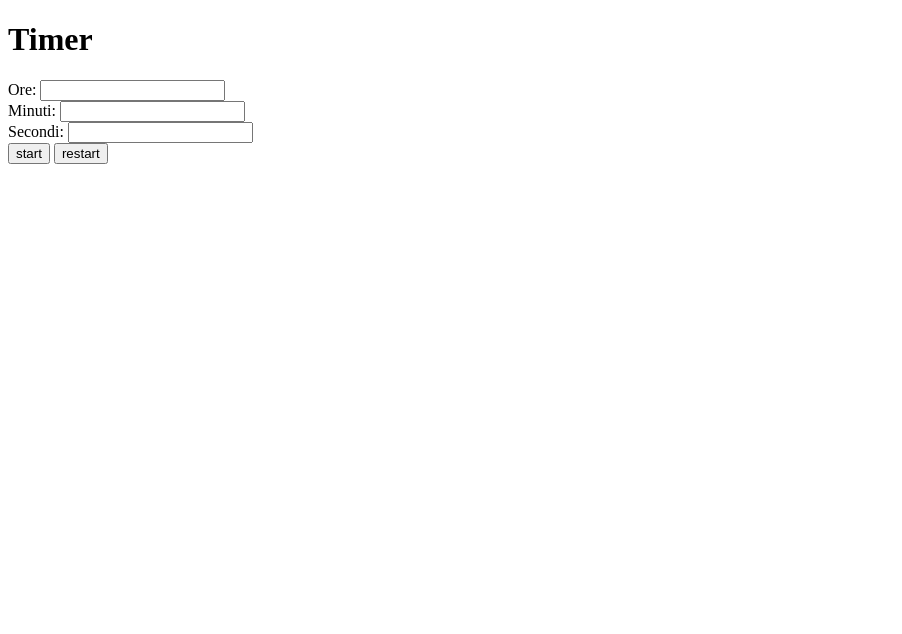
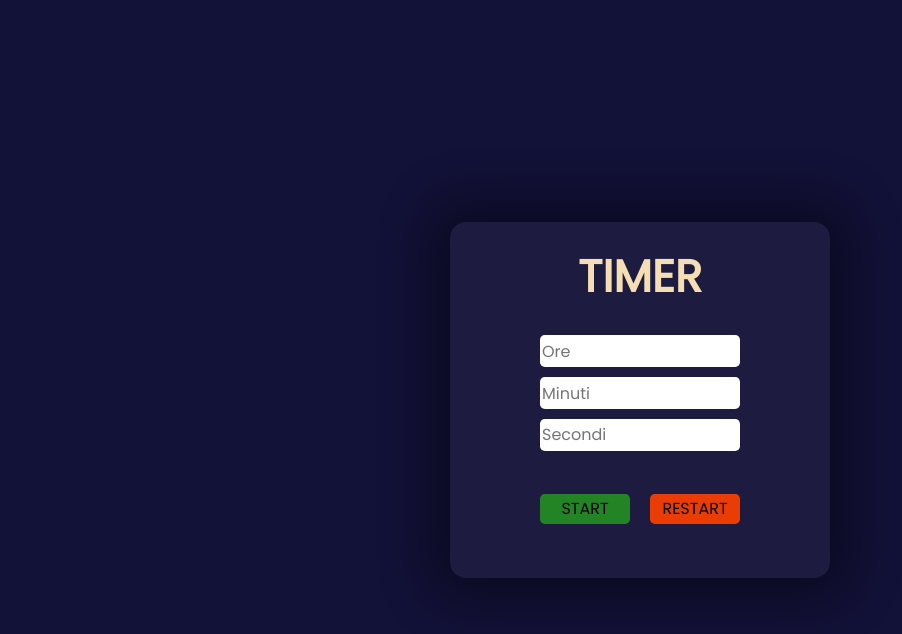
Before and after one commit to VittorioDL/ing-informatica-progetti, a plain HTML site: page timer_js/index.html in a window 1280 px wide. Shown: the whole page, without its empty margins (0-902 px from the left). Drawn offline with Linux system fonts and the light colour scheme.

Commit message:
Add files via upload

```diff
--- a/timer_js/index.html
+++ b/timer_js/index.html
@@ -2,20 +2,24 @@
 <html lang="en">
     <head>
         <title> Timer studio </title>
+        <link rel="stylesheet" href="reset.css">
+        <link rel="stylesheet" href="styles.css">
     </head>
     <body>
-        <h1 id="ciao">Timer</h1>
-        <form>
-            <label for="ore">Ore:</label>
-            <input type="text" id="ore" name="ore"><br>
-            <label for="minuti">Minuti:</label>
-            <input type="text" id="minuti" name="minuti"><br>
-            <label for="secondi", id="secLabel">Secondi:</label>
-            <input type="text" id="secondi" name="secondi"></br>
-        </form>
-        <button id="bottone" onclick="startTimer()">start</button>
-        <button onclick="restart()">restart</button>
-        <h2 id="timer"></h2>
+        <div class="container">
+            <h1 id="ciao">Timer</h1>
+            <form>
+                <input type="number" id="ore" name="ore" placeholder="Ore"><br>
+                <input type="number" id="minuti" name="minuti" placeholder="Minuti"><br>
+                <input type="number" id="secondi" name="secondi" placeholder="Secondi"></br>
+            </form>
+            <div class="buttons">
+                <button class="btn" id="bottone" onclick="startTimer()">start</button>
+                <button class="btn restart" onclick="restart()">restart</button>
+            </div>
+            <h2 id="timer"></h2>
+        </div>
+
         <script src="app.js"></script>
     </body>
 </html>
--- /dev/null
+++ b/timer_js/reset.css
@@ -0,0 +1,74 @@
+/* Box sizing rules */
+*,
+*::before,
+*::after {
+  box-sizing: border-box;
+}
+
+/* Remove default margin */
+body,
+h1,
+h2,
+h3,
+h4,
+p,
+figure,
+blockquote,
+dl,
+dd {
+  margin: 0;
+}
+
+/* Remove list styles on ul, ol elements with a list role, which suggests default styling will be removed */
+ul[role='list'],
+ol[role='list'] {
+  list-style: none;
+}
+
+/* Set core root defaults */
+html:focus-within {
+  scroll-behavior: smooth;
+}
+
+/* Set core body defaults */
+body {
+  min-height: 100vh;
+  text-rendering: optimizeSpeed;
+  line-height: 1.5;
+}
+
+/* A elements that don't have a class get default styles */
+a:not([class]) {
+  text-decoration-skip-ink: auto;
+}
+
+/* Make images easier to work with */
+img,
+picture {
+  max-width: 100%;
+  display: block;
+}
+
+/* Inherit fonts for inputs and buttons */
+input,
+button,
+textarea,
+select {
+  font: inherit;
+}
+
+/* Remove all animations, transitions and smooth scroll for people that prefer not to see them */
+@media (prefers-reduced-motion: reduce) {
+  html:focus-within {
+   scroll-behavior: auto;
+  }
+
+  *,
+  *::before,
+  *::after {
+    animation-duration: 0.01ms !important;
+    animation-iteration-count: 1 !important;
+    transition-duration: 0.01ms !important;
+    scroll-behavior: auto !important;
+  }
+}
--- /dev/null
+++ b/timer_js/styles.css
@@ -0,0 +1,76 @@
+@import url('https://fonts.googleapis.com/css2?family=Poppins:wght@300;400&display=swap');
+
+body, html{
+    font-family: 'Poppins', sans-serif;
+    font-size: 16px;
+}
+
+body{
+    width: 100%;
+    height: 100vh;
+    display: flex;
+    align-items: center;
+    justify-content: center;
+    background-color: rgb(18, 17, 55);
+}
+
+.container{
+    width: 380px;
+    background-color: rgb(29, 28, 64);
+    border-radius: 1rem;
+    display: flex;
+    align-items: center;
+    justify-content: center;
+    flex-direction: column;
+    box-shadow: 0 0 50px 20px rgba(0,0,0, 0.4);
+}
+
+h1{
+    margin: 1.3rem 0;
+    font-size: 2.8rem;
+    color: wheat;
+    text-transform: uppercase;
+}
+
+input{
+    width: 200px;
+    height: 2rem;
+    margin: 0.3rem 0;
+    border-style: none;
+    border-radius: 0.3rem;
+}
+
+.buttons{
+    width: 200px;
+    display: flex;
+    justify-content: space-between;
+}
+
+.btn{
+    width: 90px;
+    height: 30px;
+    background-color: rgba(36, 139, 36, 0.937);
+    border-style: none;
+    border-radius: 0.3rem;
+    margin: 2.4rem 0;
+    text-transform: uppercase;
+}
+
+.btn:hover{
+    cursor: pointer;
+    box-shadow: 0 0 20px 5px rgba(36, 139, 36, 0.7);
+}
+
+.restart:hover{
+    cursor: pointer;
+    box-shadow: 0 0 20px 5px rgba(255, 64, 0, 0.7);
+}
+
+.restart{
+    background-color: rgba(255, 64, 0, 0.906);
+}
+
+#timer{
+    color: wheat;
+    margin-bottom: 1rem;
+}
```
